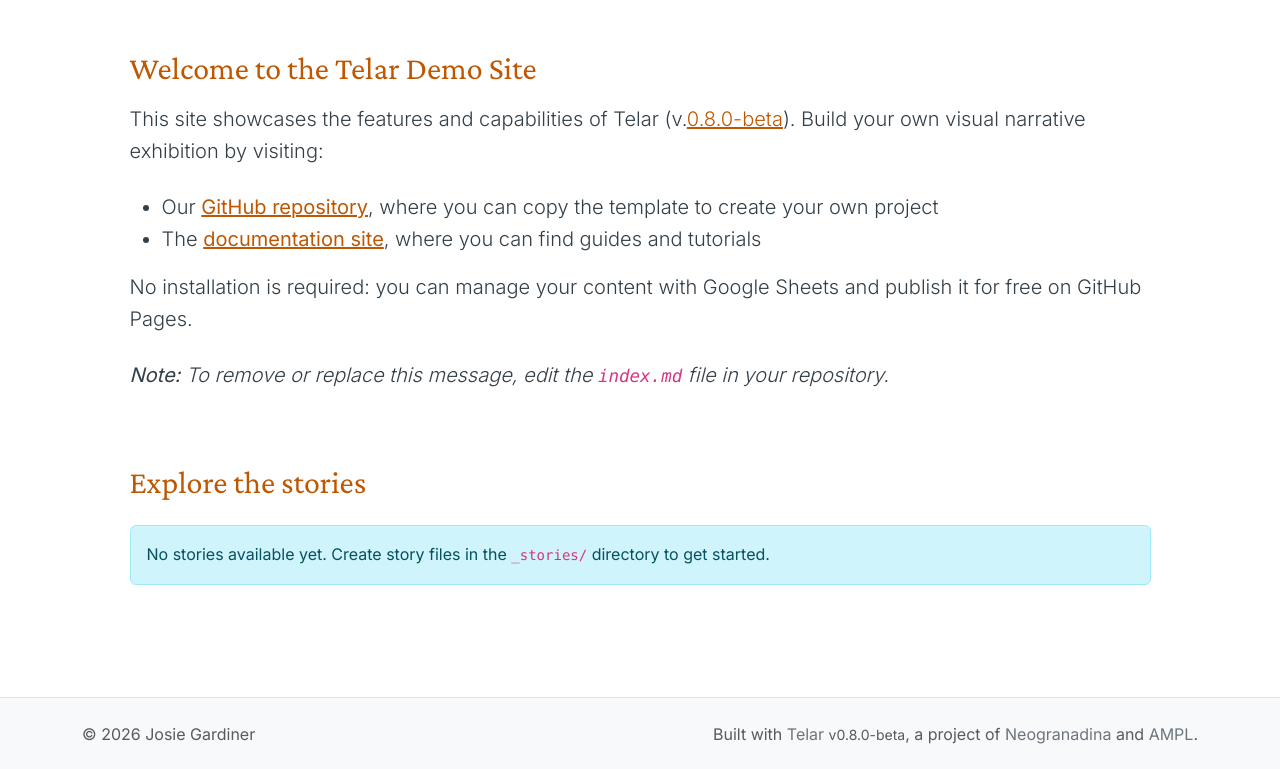
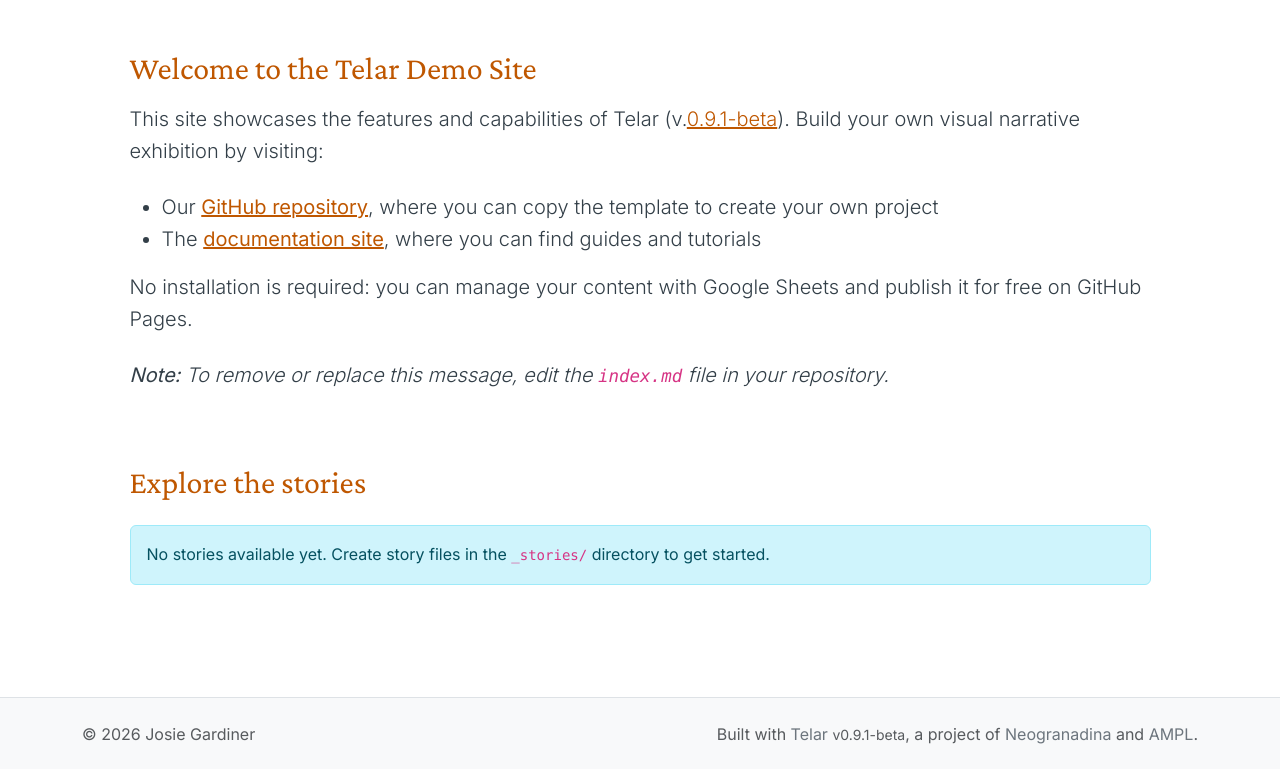
Before and after one commit to josiegardiner/aids_mortality, a Jekyll site: the page built from index.md, in a window 1280 px wide. Shown: the part 275-1044 px from the top of the page. Built offline with Jekyll 4.4.1, drawn with Linux system fonts in a browser that asks for light colours.

Commit message:
Update _config.yml

```diff
--- a/_config.yml
+++ b/_config.yml
@@ -102,7 +102,7 @@ show_drafts: false
 
 # Telar Settings (version information)
 telar:
-  version: "0.8.0-beta"
+  version: "0.9.1-beta"
   release_date: "2026-02-05"
 
 # Plugins
```
